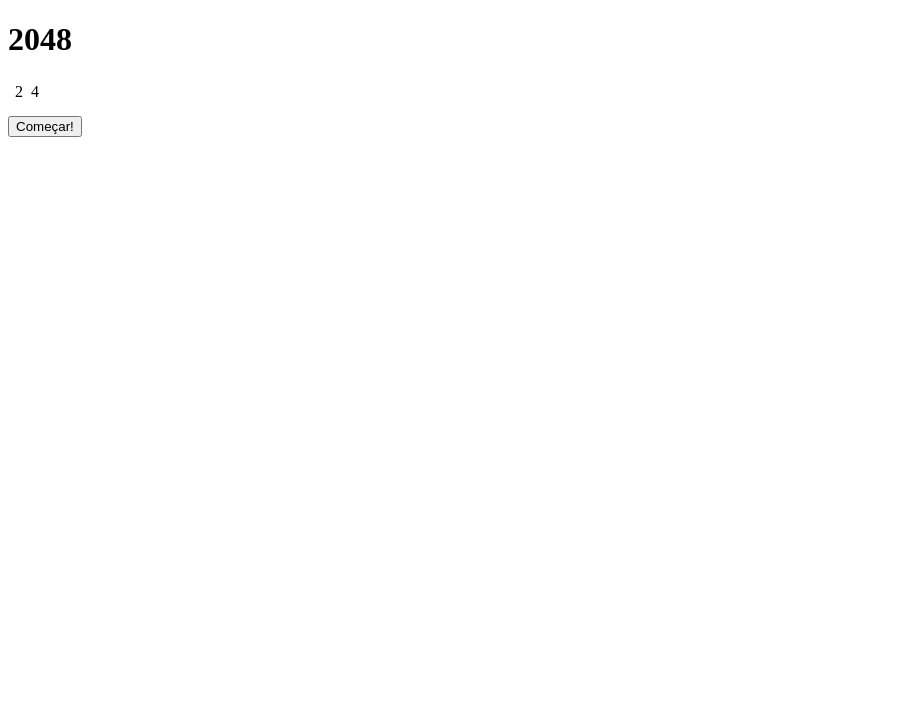
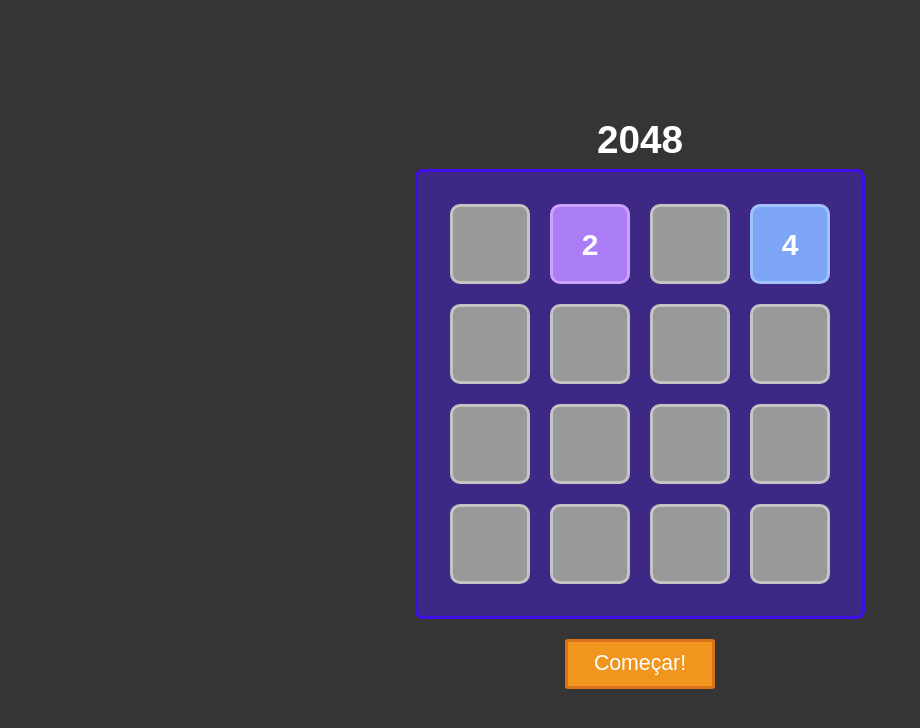
Before and after one commit to dominguesgabe/2048, a website: page app/index.html in a window 1280 px wide. Shown: the whole page, without its empty margins (0-920 px from the left). Drawn offline with nearby package versions, Linux system fonts and the light colour scheme; the site is published under a folder, as on GitHub Pages, so addresses that start at the root find nothing.

Commit message:
alterado caminho do css

```diff
--- a/app/index.html
+++ b/app/index.html
@@ -3,8 +3,8 @@
     <head>
         <meta charset="UTF-8">
         <title>2048</title>
-        <link rel="stylesheet" href="/assets/style.css">
-        <link rel="stylesheet" href="/assets/reset.css">
+        <link rel="stylesheet" href="../assets/style.css">
+        <link rel="stylesheet" href="../assets/reset.css">
         <script src="https://ajax.googleapis.com/ajax/libs/angularjs/1.8.2/angular.js"></script>
     </head>
     <body ng-controller="appController" ng-keyup="userClick($event.key)">
```
